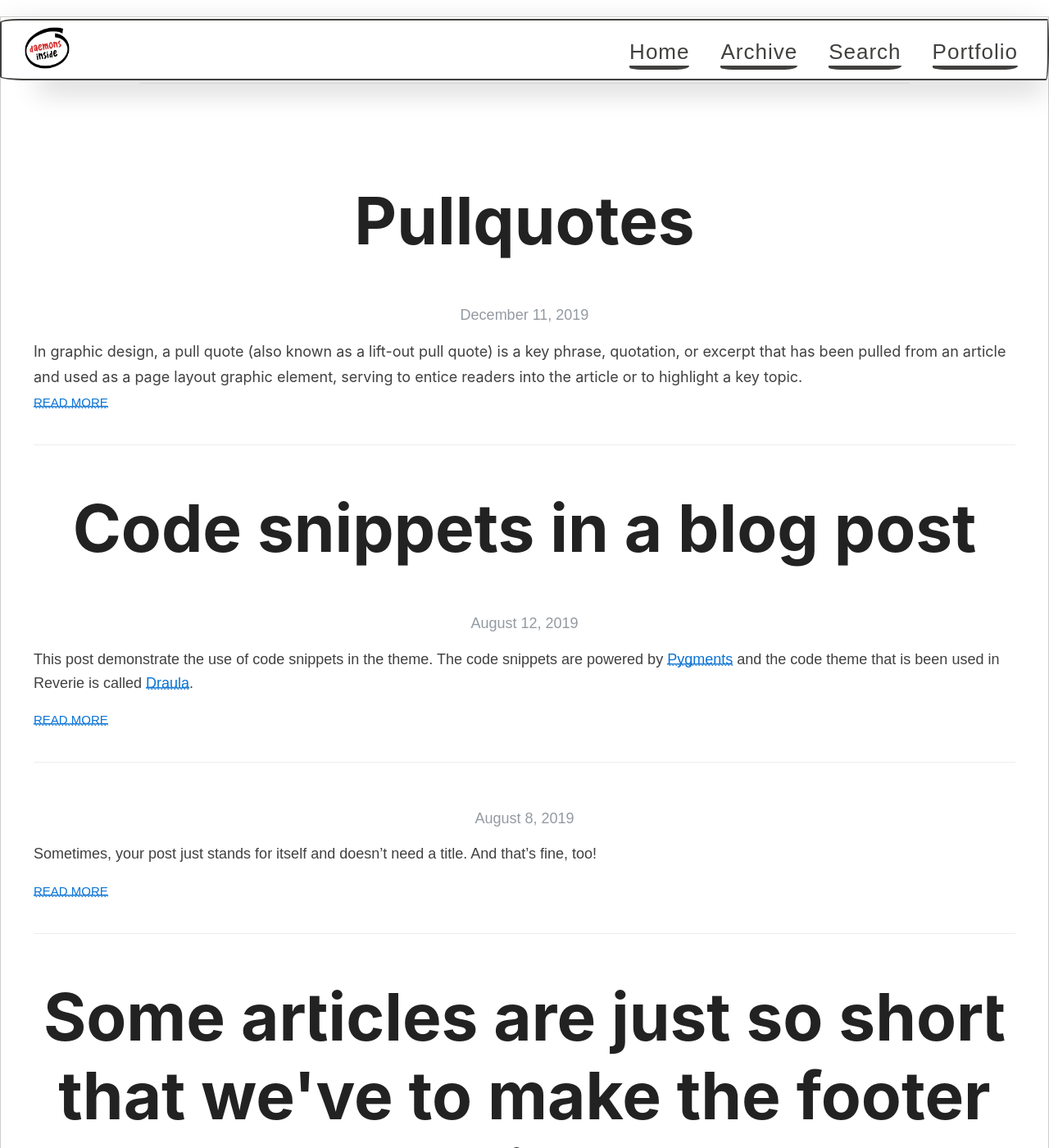
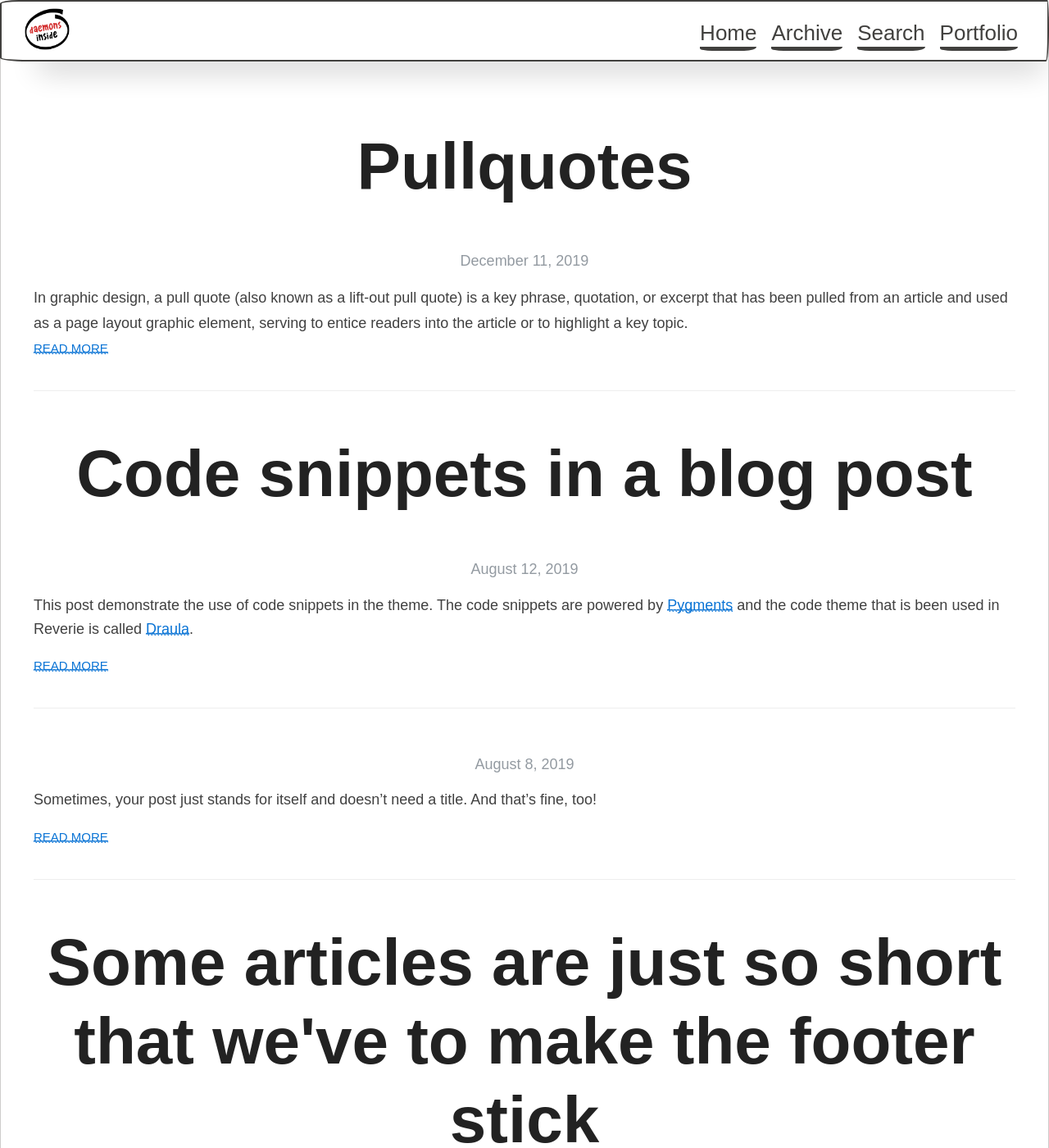
Before and after one commit to daemons-disciple/daemons-disciple.github.io, a Jekyll site: the page built from index.html, in a window 1280 px wide and 1400 px high. Shown: the whole window at 82% size. Built offline with Jekyll 4.4.1, drawn with Linux system fonts in a browser that asks for light colours; nearby versions of some CDN libraries; some web fonts are replaced; the list of posts is cut into pages by our own code.

Commit message:
Removed font styles and navbar styles

```diff
--- a/_layouts/default.html
+++ b/_layouts/default.html
@@ -47,7 +47,7 @@
                     <li><a href="{{ site.baseurl }}/">Home</a></li>
                     <li><a href="{{ site.baseurl }}/archive">Archive</a></li>
                     <li><a href="{{ site.baseurl }}/search">Search</a></li>
-                    <li><a href="#">Portfolio</a></li>
+                    <li><a href="https://shubhendra-rajkarne.github.io/">Portfolio</a></li>
                   </ul>
                 </div>
               </div>
--- a/assets/style.scss
+++ b/assets/style.scss
@@ -22,7 +22,6 @@ html {
 
 body {
   background: #fff;
-  font-family: -system-ui, -apple-system, BlinkMacSystemFont, "Segoe UI", Roboto, Helvetica, Arial, sans-serif, "Apple Color Emoji", "Segoe UI Emoji", "Segoe UI Symbol";
   color: #404040;
   line-height: 1.7;
   font-weight: 400;
@@ -38,7 +37,6 @@ body {
 }
 
 h1, h2, h3, h4, h5, h6 {
-  font-family: -system-ui, -apple-system, BlinkMacSystemFont, "Segoe UI", Roboto, Helvetica, Arial, sans-serif, "Apple Color Emoji", "Segoe UI Emoji", "Segoe UI Symbol";
   color: $darkerGray;
   font-weight: bold;
 
@@ -264,18 +262,20 @@ p > img {
 // .masthead
 //
 
-.wrapper-masthead {
-  margin-bottom: 25px;
-}
+// USER: remove unrequired css
 
-.masthead {
-  padding: 20px 0;
-  border-bottom: 1px solid $lightGray;
+// .wrapper-masthead {
+//   margin-bottom: 25px;
+// }
 
-  @include mobile {
-    text-align: center;
-  }
-}
+// .masthead {
+//   padding: 20px 0;
+//   border-bottom: 1px solid $lightGray;
+
+//   @include mobile {
+//     text-align: center;
+//   }
+// }
 
 .site-avatar {
   float: left;
@@ -308,7 +308,6 @@ p > img {
   margin: 0;
   color: $darkGray;
   cursor: pointer;
-  font-family: $helveticaNeue;
   font-weight: 300;
   font-size: 28px;
   letter-spacing: 1px;
@@ -329,32 +328,32 @@ p > img {
   }
 }
 
-nav {
-  float: right;
-  margin-top: 23px; // @TODO: Vertically middle align
-  font-family: $helveticaNeue;
-  font-size: 18px;
+// nav {
+//   float: right;
+//   margin-top: 23px; // @TODO: Vertically middle align
+//   font-family: $helveticaNeue;
+//   font-size: 18px;
 
-  @include mobile {
-    float: none;
-    margin-top: 9px;
-    display: block;
-    font-size: 16px;
-  }
+//   @include mobile {
+//     float: none;
+//     margin-top: 9px;
+//     display: block;
+//     font-size: 16px;
+//   }
 
-  a {
-    margin-left: 20px;
-    color: $darkGray;
-    text-align: right;
-    font-weight: 300;
-    letter-spacing: 1px;
+//   a {
+//     margin-left: 20px;
+//     color: $darkGray;
+//     text-align: right;
+//     font-weight: 300;
+//     letter-spacing: 1px;
 
-    @include mobile {
-      margin: 0 10px;
-      color: $blue;
-    }
-  }
-}
+//     @include mobile {
+//       margin: 0 10px;
+//       color: $blue;
+//     }
+//   }
+// }
 
 //
 // .main
@@ -431,20 +430,19 @@ body:after {
     content: '';
 }
 
-#bar {
-    // background: #000;
-    // height: 7px;
-    // background-size: cover;
-    // background-position: left 60%;
-    // position: fixed;
-    // top: 0;
-    // width: 100%;
-    // overflow: hidden;
-    // z-index: 1000;
-}
+// #bar {
+//     background: #000;
+//     height: 7px;
+//     background-size: cover;
+//     background-position: left 60%;
+//     position: fixed;
+//     top: 0;
+//     width: 100%;
+//     overflow: hidden;
+//     z-index: 1000;
+// }
 
 .post h1{
-  font-family: -system-ui, -apple-system, BlinkMacSystemFont, "Segoe UI", Roboto, Helvetica, Arial, sans-serif, "Apple Color Emoji", "Segoe UI Emoji", "Segoe UI Symbol";
   text-align: center;
   font-weight: bold;
   font-kerning: auto;
@@ -453,7 +451,6 @@ body:after {
 }
 
 .page h1{
-  font-family: -system-ui, -apple-system, BlinkMacSystemFont, "Segoe UI", Roboto, Helvetica, Arial, sans-serif, "Apple Color Emoji", "Segoe UI Emoji", "Segoe UI Symbol";
   text-align: center;
   font-weight: bold;
   font-kerning: auto;
@@ -475,7 +472,6 @@ body:after {
 .cd-container a {
   color: #30434e;
   text-decoration: none;
-  font-family: "Open Sans", sans-serif;
 }
 
 .cd-container img {
@@ -483,7 +479,6 @@ body:after {
 }
 
 .cd-container h1, .cd-container h2 {
-  font-family: "Open Sans", sans-serif;
   font-weight: bold;
 }
 
@@ -625,7 +620,6 @@ Modules - reusable parts of our design
 }
 
 #carbonads {
-  font-family: -apple-system, BlinkMacSystemFont, "Segoe UI", Roboto, Oxygen-Sans, Ubuntu, Cantarell, "Helvetica Neue", Helvetica, Arial, sans-serif;
   display: inline-block;
   overflow: hidden;
   max-width: 270px;
```
